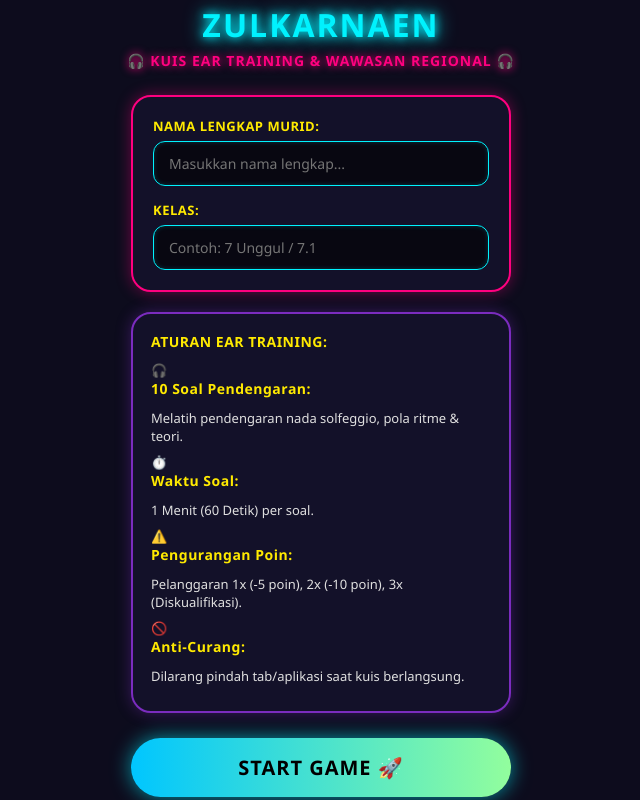
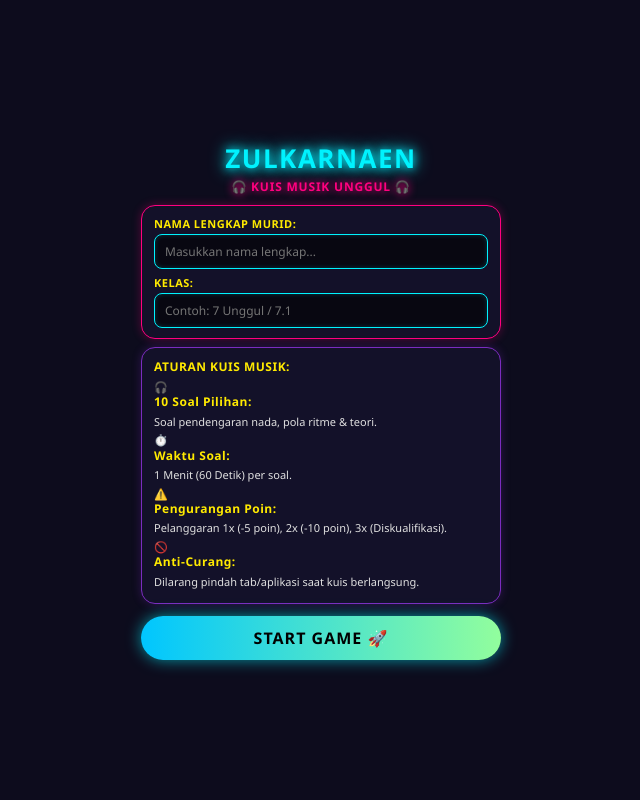
Before and after one commit to zulkarnaen04-coder/kuis10soal, a plain HTML site: page index.html in a window 1280 px wide. Shown: the whole page, without its empty margins (319-959 px from the left). Drawn offline with Linux system fonts and the light colour scheme.

Commit message:
index.html

```diff
--- a/index.html
+++ b/index.html
@@ -10,32 +10,32 @@
 
     /* Anti-Cheat Overlay */
     .cheat-warning { display: none; position: fixed; top: 0; left: 0; width: 100%; height: 100%; background: rgba(230, 57, 70, 0.95); z-index: 9999; flex-direction: column; justify-content: center; align-items: center; text-align: center; padding: 20px; }
-    .cheat-warning h1 { font-size: 28px; color: #fff; margin-bottom: 15px; text-transform: uppercase; }
-    .cheat-warning p { font-size: 16px; color: #f8f9fa; margin-bottom: 20px; line-height: 1.5; }
-    .cheat-warning button { background: #fff; color: #e63946; font-size: 18px; font-weight: bold; padding: 12px 30px; border: none; border-radius: 25px; cursor: pointer; box-shadow: 0 4px 10px rgba(0,0,0,0.3); }
+    .cheat-warning h1 { font-size: 24px; color: #fff; margin-bottom: 10px; text-transform: uppercase; }
+    .cheat-warning p { font-size: 14px; color: #f8f9fa; margin-bottom: 15px; line-height: 1.4; }
+    .cheat-warning button { background: #fff; color: #e63946; font-size: 16px; font-weight: bold; padding: 10px 25px; border: none; border-radius: 25px; cursor: pointer; box-shadow: 0 4px 10px rgba(0,0,0,0.3); }
 
-    /* START SCREEN TEMA GAME NEON */
-    .start-screen { position: fixed; top: 0; left: 0; width: 100%; height: 100%; background: #0d0c1d; z-index: 9998; display: flex; flex-direction: column; justify-content: center; align-items: center; padding: 20px; text-align: center; overflow-y: auto; }
+    /* START SCREEN TEMA GAME NEON (OPTIMIZED FIT SCREEN) */
+    .start-screen { position: fixed; top: 0; left: 0; width: 100%; height: 100%; background: #0d0c1d; z-index: 9998; display: flex; flex-direction: column; justify-content: center; align-items: center; padding: 10px 15px; text-align: center; box-sizing: border-box; }
 
-    .start-title { color: #00f2fe; font-size: 32px; font-weight: 900; letter-spacing: 2px; text-shadow: 0 0 10px #00f2fe, 0 0 20px #00f2fe; margin-bottom: 5px; }
-    .start-subtitle { color: #ff007f; font-size: 14px; font-weight: bold; letter-spacing: 1px; text-shadow: 0 0 8px #ff007f; margin-bottom: 25px; display: flex; align-items: center; justify-content: center; gap: 8px; }
+    .start-title { color: #00f2fe; font-size: 26px; font-weight: 900; letter-spacing: 1.5px; text-shadow: 0 0 10px #00f2fe, 0 0 18px #00f2fe; margin-bottom: 2px; }
+    .start-subtitle { color: #ff007f; font-size: 12px; font-weight: bold; letter-spacing: 0.8px; text-shadow: 0 0 8px #ff007f; margin-bottom: 10px; display: flex; align-items: center; justify-content: center; gap: 6px; }
 
     /* Input Form Siswa Neon */
-    .student-form { background: #131129; border: 2px solid #ff007f; box-shadow: 0 0 15px rgba(255, 0, 127, 0.4); padding: 20px; border-radius: 20px; width: 100%; max-width: 380px; margin-bottom: 20px; text-align: left; }
-    .form-group { margin-bottom: 15px; }
-    .form-group label { display: block; font-size: 13px; color: #ffea00; font-weight: 800; margin-bottom: 6px; letter-spacing: 0.5px; }
-    .form-group input { width: 100%; padding: 12px 15px; font-size: 14px; border-radius: 12px; border: 1.5px solid #00f2fe; background: #080711; color: #fff; outline: none; box-shadow: inset 0 0 5px rgba(0, 242, 254, 0.2); user-select: text; -webkit-user-select: text; }
-    .form-group input:focus { border-color: #ff007f; box-shadow: 0 0 8px rgba(255, 0, 127, 0.6); }
+    .student-form { background: #131129; border: 1.5px solid #ff007f; box-shadow: 0 0 10px rgba(255, 0, 127, 0.3); padding: 10px 12px; border-radius: 14px; width: 100%; max-width: 360px; margin-bottom: 8px; text-align: left; }
+    .form-group { margin-bottom: 6px; }
+    .form-group label { display: block; font-size: 11px; color: #ffea00; font-weight: 800; margin-bottom: 3px; letter-spacing: 0.5px; }
+    .form-group input { width: 100%; padding: 8px 10px; font-size: 12px; border-radius: 8px; border: 1px solid #00f2fe; background: #080711; color: #fff; outline: none; box-shadow: inset 0 0 5px rgba(0, 242, 254, 0.2); user-select: text; -webkit-user-select: text; }
+    .form-group input:focus { border-color: #ff007f; box-shadow: 0 0 6px rgba(255, 0, 127, 0.5); }
 
     /* Rule Box Neon */
-    .rule-box { background: #131129; border: 2px solid #7b2cbf; box-shadow: 0 0 15px rgba(123, 44, 191, 0.4); padding: 18px; border-radius: 20px; text-align: left; font-size: 13px; margin-bottom: 25px; width: 100%; max-width: 380px; }
-    .rule-box strong { color: #ffea00; font-size: 14px; display: block; margin-bottom: 10px; letter-spacing: 0.5px; }
+    .rule-box { background: #131129; border: 1.5px solid #7b2cbf; box-shadow: 0 0 10px rgba(123, 44, 191, 0.3); padding: 10px 12px; border-radius: 14px; text-align: left; font-size: 11px; margin-bottom: 12px; width: 100%; max-width: 360px; }
+    .rule-box strong { color: #ffea00; font-size: 12px; display: block; margin-bottom: 5px; letter-spacing: 0.5px; }
     .rule-box ul { list-style: none; }
-    .rule-box li { margin-bottom: 8px; color: #e0e0e0; line-height: 1.4; }
+    .rule-box li { margin-bottom: 4px; color: #e0e0e0; line-height: 1.3; }
 
     /* Start Button Gaming */
-    .start-btn { background: linear-gradient(90deg, #00c6ff, #92fe9d); color: #000; font-size: 20px; font-weight: 900; padding: 16px 40px; border: none; border-radius: 35px; cursor: pointer; box-shadow: 0 0 20px rgba(0, 242, 254, 0.6); width: 100%; max-width: 380px; letter-spacing: 1px; transition: transform 0.2s, box-shadow 0.2s; display: flex; align-items: center; justify-content: center; gap: 10px; }
-    .start-btn:active { transform: scale(0.96); box-shadow: 0 0 10px rgba(0, 242, 254, 0.4); }
+    .start-btn { background: linear-gradient(90deg, #00c6ff, #92fe9d); color: #000; font-size: 16px; font-weight: 900; padding: 11px 20px; border: none; border-radius: 25px; cursor: pointer; box-shadow: 0 0 15px rgba(0, 242, 254, 0.6); width: 100%; max-width: 360px; letter-spacing: 1px; transition: transform 0.2s, box-shadow 0.2s; display: flex; align-items: center; justify-content: center; gap: 8px; }
+    .start-btn:active { transform: scale(0.96); box-shadow: 0 0 8px rgba(0, 242, 254, 0.4); }
 
     /* Header Main Quiz */
     .header { background: #131129; border-radius: 15px; padding: 12px 15px; border: 2px solid #00f2fe; box-shadow: 0 0 10px rgba(0,242,254,0.3); margin-bottom: 15px; }
@@ -89,10 +89,10 @@
     <button onclick="resumeQuiz()">LANJUTKAN KUIS</button>
   </div>
 
-  <!-- Screen Awal / Start Game Neon Style -->
+  <!-- Screen Awal / Start Game Neon Style (Fit Screen) -->
   <div class="start-screen" id="start-screen">
     <div class="start-title">ZULKARNAEN</div>
-    <div class="start-subtitle">🎧 KUIS EAR TRAINING & WAWASAN REGIONAL 🎧</div>
+    <div class="start-subtitle">🎧 KUIS MUSIK UNGGUL 🎧</div>
 
     <div class="student-form">
       <div class="form-group">
@@ -106,9 +106,9 @@
     </div>
 
     <div class="rule-box">
-      <strong>ATURAN EAR TRAINING:</strong>
+      <strong>ATURAN KUIS MUSIK:</strong>
       <ul>
-        <li>🎧 <strong>10 Soal Pendengaran:</strong> Melatih pendengaran nada solfeggio, pola ritme & teori.</li>
+        <li>🎧 <strong>10 Soal Pilihan:</strong> Soal pendengaran nada, pola ritme & teori.</li>
         <li>⏱️ <strong>Waktu Soal:</strong> 1 Menit (60 Detik) per soal.</li>
         <li>⚠️ <strong>Pengurangan Poin:</strong> Pelanggaran 1x (-5 poin), 2x (-10 poin), 3x (Diskualifikasi).</li>
         <li>🚫 <strong>Anti-Curang:</strong> Dilarang pindah tab/aplikasi saat kuis berlangsung.</li>
```
